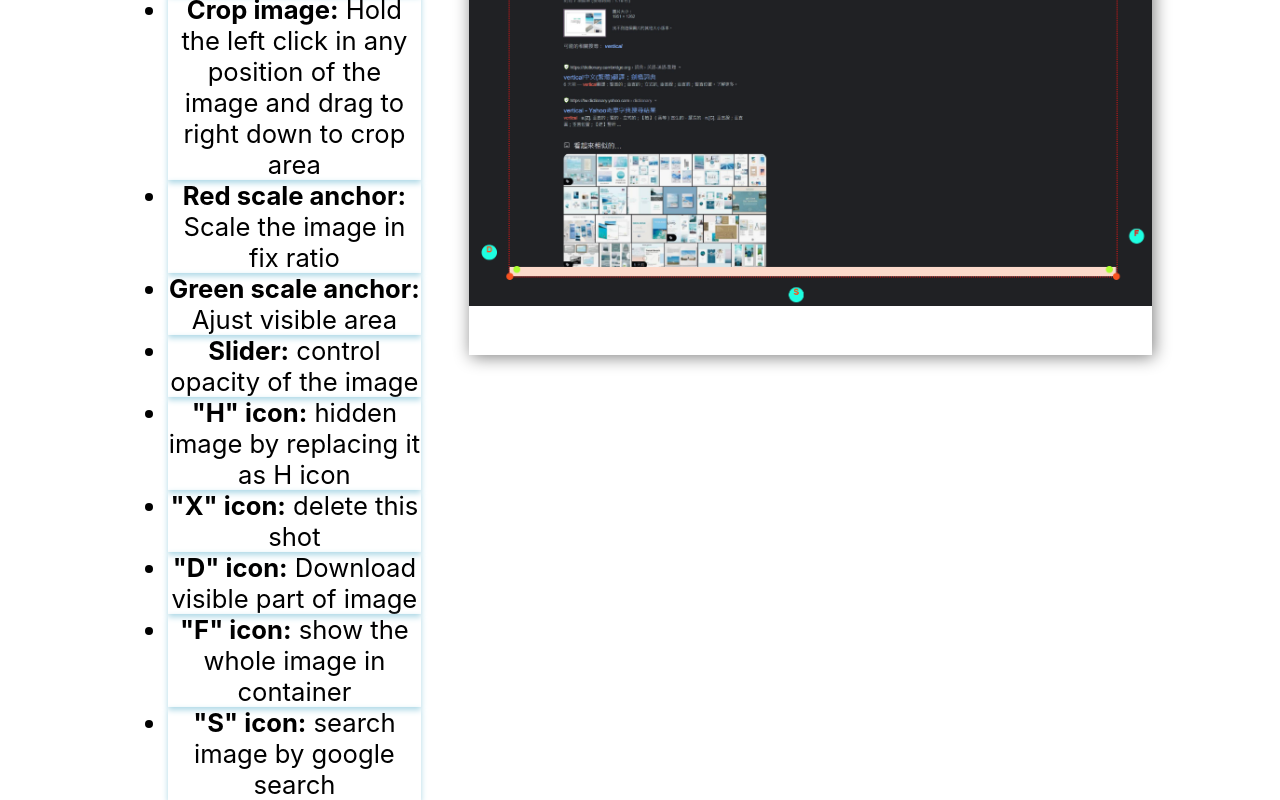
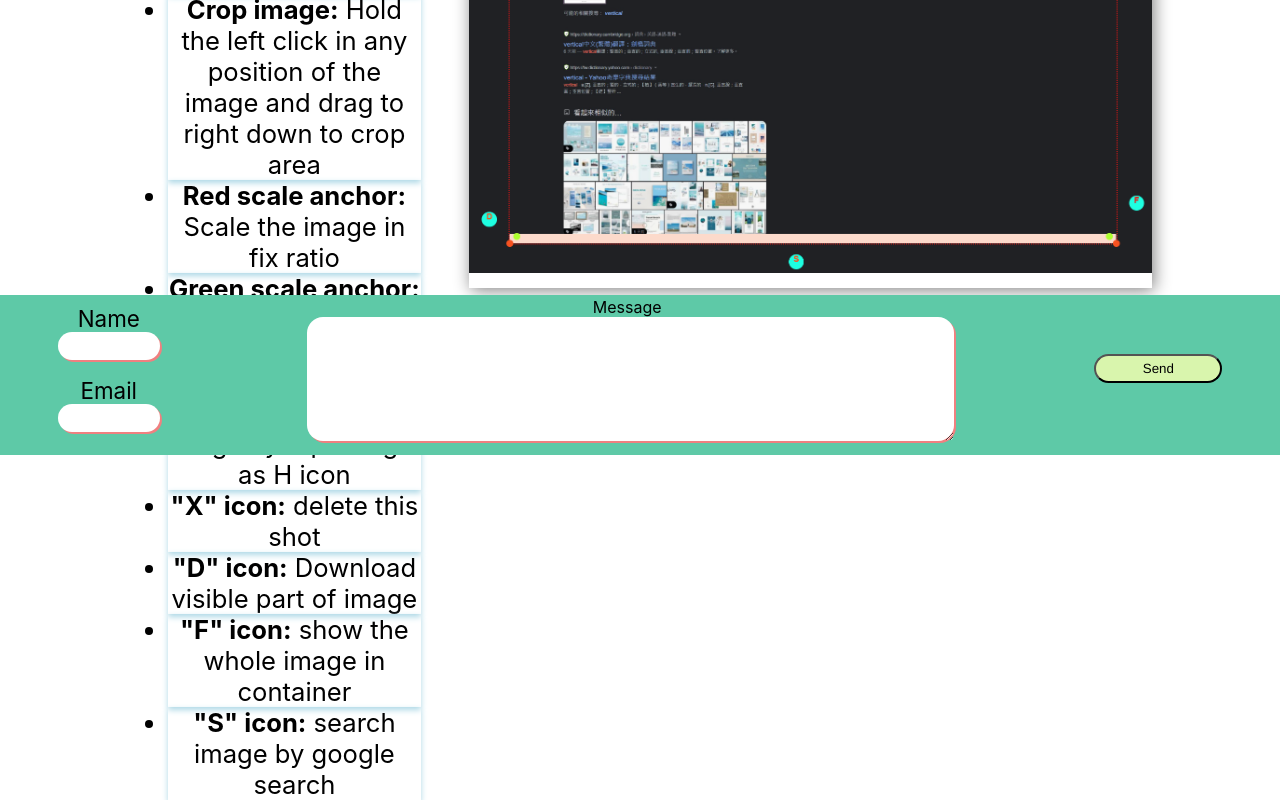
Before and after one commit to TimeFur/Oolet, a React (Create React App) app: page / in a window 1280 px wide. Shown: the part 2528-3328 px from the top of the page. Built offline with nearby package versions, Linux system fonts and the light colour scheme; no server answers.

Commit message:
Install EmailJs for sending email
1. Create email component for client send message.
2. Setting Style for each components.

```diff
--- a/package.json
+++ b/package.json
@@ -7,6 +7,7 @@
     "@testing-library/jest-dom": "^5.14.1",
     "@testing-library/react": "^11.2.7",
     "@testing-library/user-event": "^12.8.3",
+    "emailjs-com": "^3.2.0",
     "react": "^17.0.2",
     "react-dom": "^17.0.2",
     "react-image-crop": "^9.0.5",
--- /dev/null
+++ b/src/components/EmailComponent.js
@@ -0,0 +1,79 @@
+import React, { Component } from 'react';
+import { init } from 'emailjs-com';
+import emailjs from 'emailjs-com';
+import styles from "./EmailComponent.module.css"
+
+export default class EmailComponent extends Component {
+
+    constructor(props) {
+        super(props)
+        this.state = {
+            name: "",
+            email: "",
+            message: ""
+        }
+        init(process.env.REACT_APP_EMAIL_USER_ID);
+        console.log("Process env: ", process.env.REACT_APP_EMAIL_USER_ID)
+    }
+
+    sendEmail = (e) => {
+        e.preventDefault();
+
+        console.log("Send ", this.state)
+
+        emailjs.send("gmail", process.env.REACT_APP_EMAIL_TEMPLATE, {
+            from_name: this.state.name,
+            email: this.state.email,
+            message: this.state.message,
+        }).then(res => {
+            console.log(res)
+        }).catch(err => {
+            console.log(err)
+        });
+    };
+
+    // Handler
+    changeUpdate = (e) => {
+        const target = e.target;
+        const key = target.getAttribute('name')
+        const val = target.value
+        this.setState(state => {
+            return {
+                [key]: val
+            }
+        })
+    }
+    // mount
+    onMountFormRef = (ref) => {
+        this.formRef = ref
+    }
+    render() {
+
+        const style = {
+            height: this.props.height,
+            width: this.props.width
+        }
+
+        return (
+            <div className={styles.container} style={style}>
+                <form className={styles.formStyle} ref={this.onMountFormRef} onSubmit={this.sendEmail} >
+                    <div className={styles.infoWrapperStyle}>
+                        <div className={styles.itemWrapperStyle}>
+                            <label>Name</label>
+                            <input type="text" name="name" onChange={this.changeUpdate} required />
+                        </div>
+                        <div className={styles.itemWrapperStyle}>
+                            <label>Email</label>
+                            <input type="email" name="email" onChange={this.changeUpdate} required />
+                        </div>
+                    </div>
+                    <div className={styles.msgWrapperStyle}>
+                        <label>Message</label>
+                        <textarea name="message" onChange={this.changeUpdate} required />
+                    </div>
+                    <input className={styles.submitStyle} type="submit" value="Send" />
+                </form>
+            </div>
+        )
+    }
+}
--- /dev/null
+++ b/src/components/EmailComponent.module.css
@@ -0,0 +1,70 @@
+.container {
+    width: 100%;
+    background-color: rgb(94, 201, 167);
+}
+
+.formStyle {
+    display: flex;
+    padding-top: 2px;
+    height: 90%;
+    width: 100%;
+    justify-content: space-around;
+    align-items: center;
+    gap: 2rem;
+}
+
+.infoWrapperStyle {
+    display: flex;
+    flex-direction: column;
+    justify-content: space-around;
+    width: 8%;
+    height: 100%;
+}
+
+/* itemWrapperStyle */
+.itemWrapperStyle {
+    display: flex;
+    flex-direction: column;
+}
+
+.itemWrapperStyle label {
+    font-size: 1.4rem;
+}
+
+.itemWrapperStyle input {
+    border-radius: 1rem;
+    font-size: 1.2rem;
+    padding: 0.2rem;
+    border: none;
+    outline: none;
+    height: 60%;
+    box-shadow: 2px 2px lightcoral;
+}
+
+/* msgWrapperStyle */
+.msgWrapperStyle {
+    display: flex;
+    flex-direction: column;
+    width: 50%;
+    height: 100%;
+}
+
+.msgWrapperStyle textarea {
+    border-radius: 1rem;
+    font-size: 1.2rem;
+    padding: 0.2rem;
+    border: none;
+    outline: none;
+    box-shadow: 2px 2px lightcoral;
+    height: 90%;
+    width: 100%;
+}
+
+/* submit style */
+.submitStyle {
+    border-radius: 1rem;
+    background-color: rgb(217, 245, 173);
+    font-family: Helvetica, sans-serif;
+    height: 20%;
+    width: 10%;
+}
--- a/src/components/HomeComponents/FuncFeatures.js
+++ b/src/components/HomeComponents/FuncFeatures.js
@@ -5,8 +5,6 @@ import {
     FUNC_FEATURES_SRC
 } from "../../static/SourceExport"
 
-const IMG_SRC = "https://i.pinimg.com/564x/65/b8/ea/65b8ea016a92ac16696a640483926a4d.jpg"
-const DEFAULT_HEIGHT = "40vh"
 export default class FuncFeatures extends Component {
     constructor(props) {
         super(props)
@@ -37,7 +35,7 @@ export default class FuncFeatures extends Component {
     featureIntroImage = () => {
         return (
             <div className={styles.featureImgStyle}>
-                <img src={FUNC_FEATURES_SRC} alt="" srcset="" />
+                <img src={FUNC_FEATURES_SRC} alt="" srcSet="" />
             </div>
         )
     }
--- a/src/components/HomeComponents/FuncFeatures.module.css
+++ b/src/components/HomeComponents/FuncFeatures.module.css
@@ -1,11 +1,12 @@
 .container {
     width: 100%;
+    height: 100%;
 }
 
 /* Features Wrapper Style */
 .featuresWrapperStyle {
     width: 100%;
-    height: 100%;
+    height: 86%;
     display: flex;
     gap: 3rem;
 }
--- a/src/components/HomeComponents/HomeHeader.js
+++ b/src/components/HomeComponents/HomeHeader.js
@@ -16,7 +16,7 @@ export default class HomeHeader extends Component {
     iconFloat = () => {
         return (
             <div className={styles.iconFlatStyle}>
-                <img src={LOGO_IMGSRC} alt="" srcset="" />
+                <img src={LOGO_IMGSRC} alt="" srcSet="" />
             </div>
         )
     }
--- a/src/components/HomeComponents/HomeHeader.module.css
+++ b/src/components/HomeComponents/HomeHeader.module.css
@@ -19,8 +19,12 @@
 
 /* Vide Manual Style */
 .vidManualStyle {
-    width: 60%;
+    width: 55%;
 
+}
+
+.vidManualStyle iframe {
+    width: 100%;
 }
 
 .iconFlatStyle {
--- a/src/components/HomePage.js
+++ b/src/components/HomePage.js
@@ -6,6 +6,7 @@ import HomeHeader from "./HomeComponents/HomeHeader"
 import DespFeatures from "./HomeComponents/DespFeatures"
 import FuncFeatures from "./HomeComponents/FuncFeatures"
 import HomeManual from "./HomeComponents/HomeManual"
+import EmailComponent from "./EmailComponent"
 
 export default class HomePage extends Component {
     constructor(props) {
--- a/src/components/HomePage.module.css
+++ b/src/components/HomePage.module.css
@@ -1,6 +1,6 @@
 .container {
     width: 100%;
-    height: 80%;
+    height: 100%;
     padding-left: 10%;
     padding-right: 10%;
 }
--- a/src/components/OoletContainer.js
+++ b/src/components/OoletContainer.js
@@ -6,7 +6,7 @@ import styles from "./OoletContainer.module.css"
 import GatherPage from "./GatherPage"
 import HomePage from "./HomePage"
 import DownloadProPage from "./DownloadProPage"
-
+import EmailComponent from "./EmailComponent"
 // utils function
 import { PostToContent, registerCB } from "../util/Comm"
 
@@ -54,6 +54,8 @@ export default class OoletContainer extends Component {
         )
     }
 
+
+
     // life cycle
     componentDidMount() {
         registerCB({ type: "FROM_EXTENSION", callback: this.getContentListCallback })
@@ -68,7 +70,7 @@ export default class OoletContainer extends Component {
         return (
             <div className={styles.container} style={style}>
                 <BrowserRouter>
-                    {this.BarContainer()}
+                    <this.BarContainer />
 
                     <div className={styles.contentWrapper}>
                         <Routes>
@@ -80,6 +82,10 @@ export default class OoletContainer extends Component {
                             {/* for advertisement */}
                         </div>
                     </div>
+                    <div className={styles.footerStyle}>
+                        <EmailComponent height="20vh" width="100vw" />
+                    </div>
+
                 </BrowserRouter>
             </div>
         )
--- a/src/components/OoletContainer.module.css
+++ b/src/components/OoletContainer.module.css
@@ -1,6 +1,6 @@
 .container {
     width: 100vw;
-    height: 260vh;
+    min-height: 100vh;
 
     background-size: cover;
 }
@@ -70,3 +70,9 @@
 .ContentConainerStyle {
     width: 80%;
 }
+
+/* footerStyle */
+.footerStyle {
+    position: relative;
+    bottom: 0px;
+}
```
Also changed, not shown: 1 other file (tests, documents, lock files or other folders).
